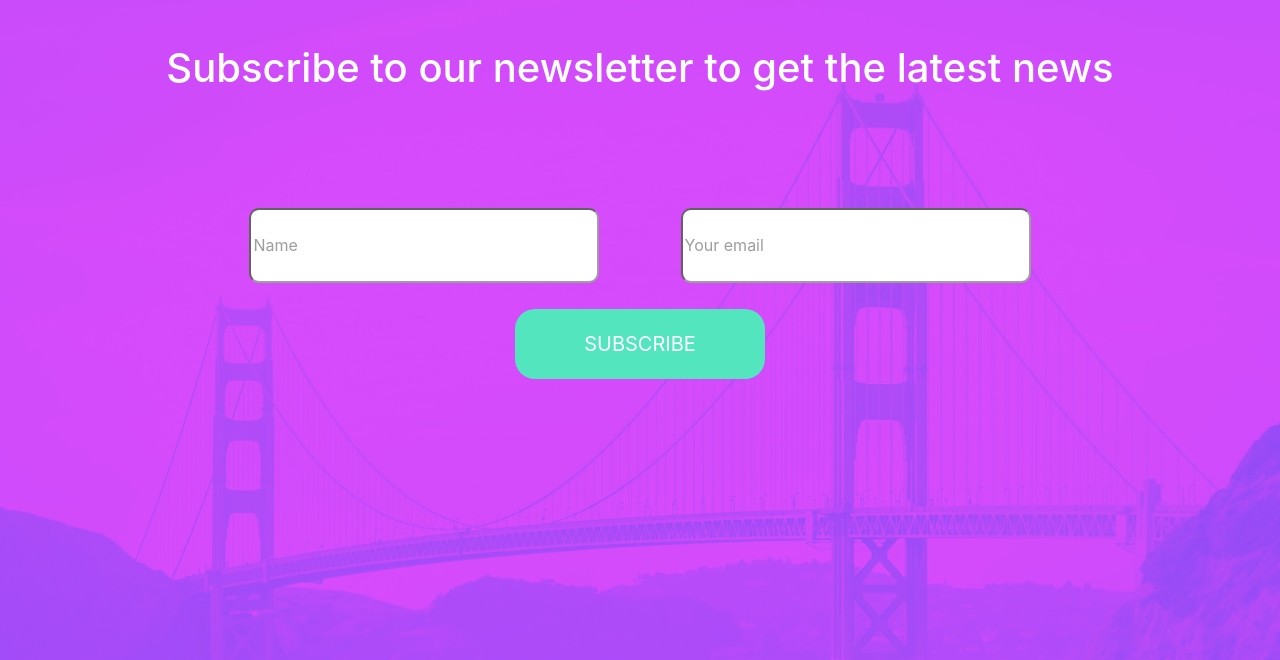
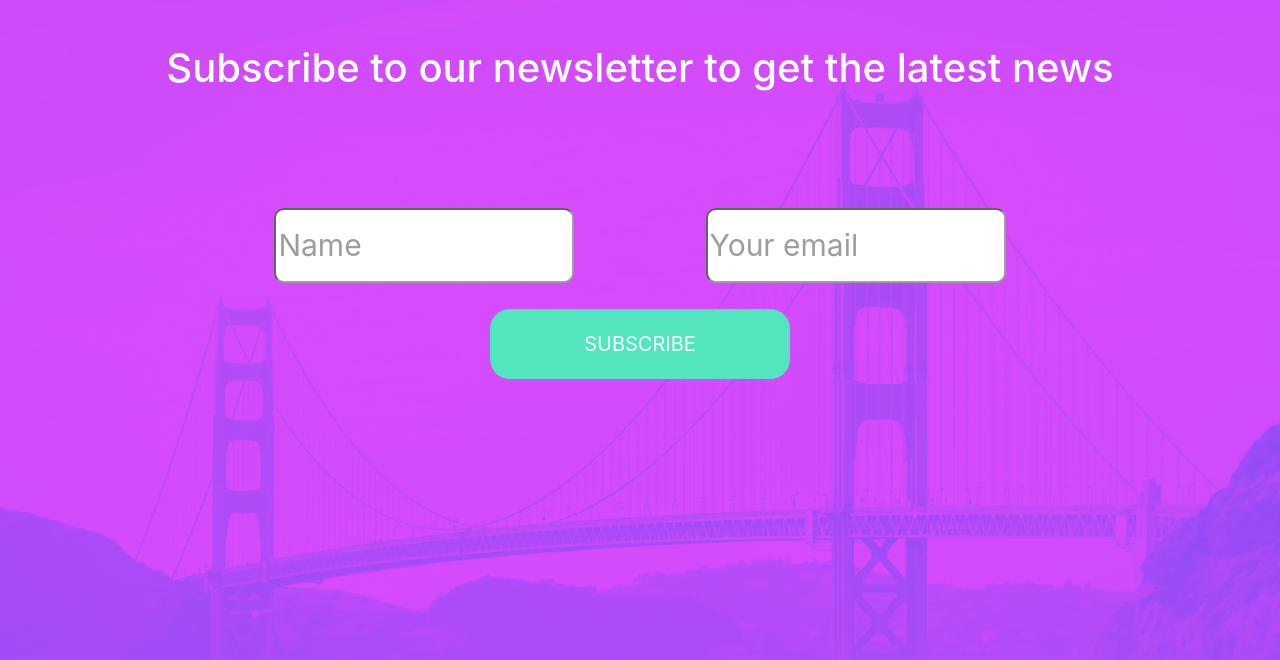
Before and after one commit to DangerNoodle32/BootstrapOpgave, a website: page index.html in a window 1280 px wide. Shown: the part 3738-4398 px from the top of the page. Drawn offline with nearby package versions, Linux system fonts and the light colour scheme.

Commit message:
fontsize ændret og margin tilpasset i md

```diff
--- a/index.html
+++ b/index.html
@@ -368,17 +368,17 @@ text-align: center;">
 
             <div class="mt-md-5 mx-md-auto col-md-12
 ">
-                <label class="mx-auto mt-5 col-sm-12 col-md-4">
-                    <input  alt="Name" placeholder="Name" style="height: 75px; width: 350px; border-radius: 10px;">
+                <label class="mx-auto mx-md-4 mx-lg-0 mt-5 col-sm-12 col-md-4">
+                    <input  alt="Name" placeholder="Name" style="font-size: 30px; height: 75px; width: 300px; border-radius: 10px;">
                 </label>
-                <label class="mx-auto mt-2 col-sm-12 col-md-4">
-                    <input  alt="Your email" placeholder="Your email" style="height: 75px; width: 350px; border-radius: 10px;">
+                <label class="mx-auto mx-md-4 mx-lg-0 mt-2 col-sm-12 col-md-4">
+                    <input  alt="Your email" placeholder="Your email" style=" font-size: 30px; height: 75px; width: 300px; border-radius: 10px;">
                 </label>
 
             </div>
 
             <div class="mx-auto mt-2 col-md-12">
-                <a href="#" type="button" role="button" class="white-txt bg-success p-3 mt-2 text-center" style="width: 250px; font-size: 20px; border-radius: 20px;">SUBSCRIBE</a>
+                <a href="#" type="button" role="button" class="white-txt bg-success p-3 mt-2 text-center" style="width: 300px; font-size: 20px; border-radius: 20px;">SUBSCRIBE</a>
             </div>
 
             <div class="position-absolute mx-auto mb-5 justify-content-center col-sm-12 d-flex" style="bottom: 15px;">
@@ -396,6 +396,14 @@ text-align: center;">
 
 </div>
 
+<br>
+
+<div>
+
+
+
+</div>
+
 
 
 
```
